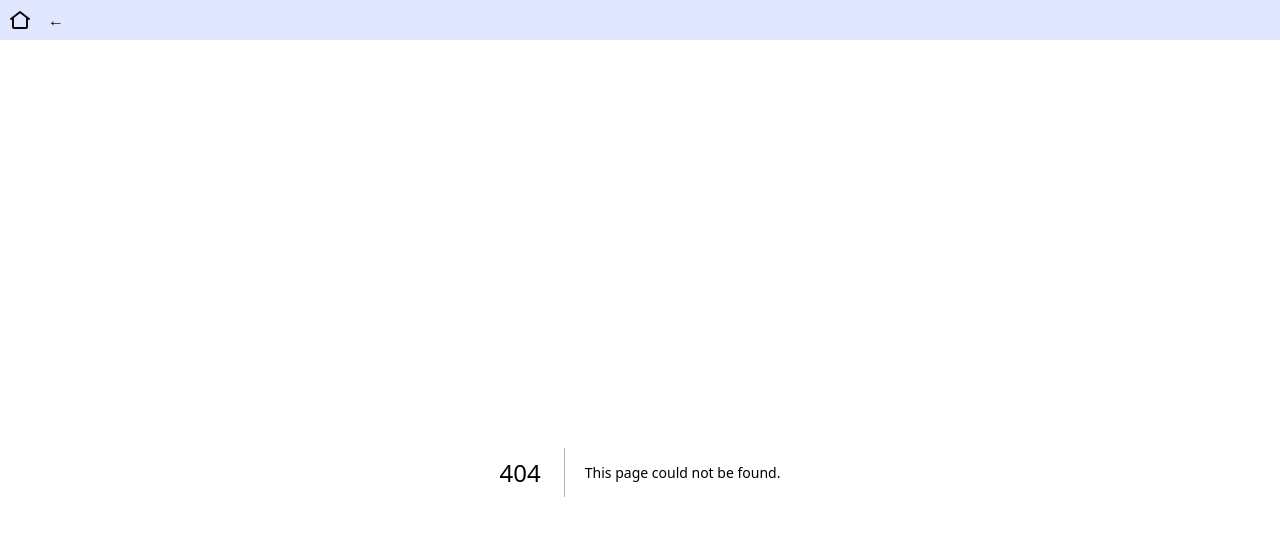
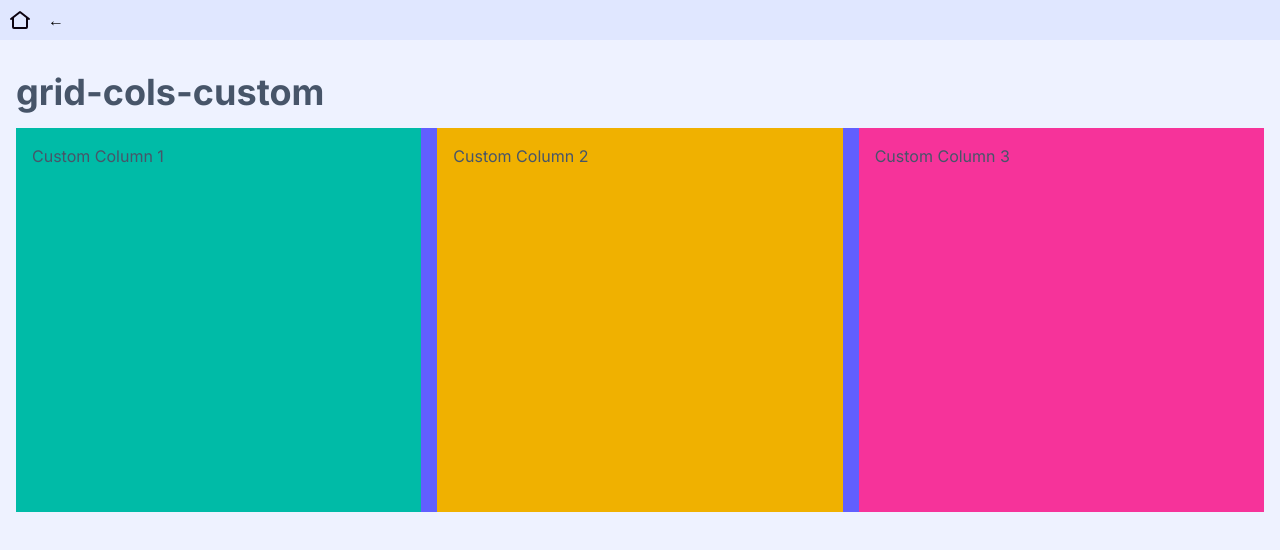
Before and after one commit to emanuelefavero/frontend-problems, a Next.js app in the folder react/: page /tailwind/grid-cols-custom in a window 1280 px wide. Before the commit this address had no page. Shown: the top 550 px of the page. Built offline with nearby package versions, Linux system fonts and the light colour scheme.

Commit message:
feat: add tailwind/grid-cols-custom

```diff
--- /dev/null
+++ b/react/app/tailwind/grid-cols-custom/page.tsx
@@ -0,0 +1,13 @@
+export default function Page() {
+  return (
+    <>
+      <h1>grid-cols-custom</h1>
+
+      <div className='grid grid-cols-[repeat(auto-fit,_minmax(250px,_1fr))] gap-4 bg-indigo-500'>
+        <div className='min-h-80 bg-teal-500 p-4'>Custom Column 1</div>
+        <div className='bg-yellow-500 p-4'>Custom Column 2</div>
+        <div className='min-h-96 bg-pink-500 p-4'>Custom Column 3</div>
+      </div>
+    </>
+  )
+}
--- a/react/app/tailwind/page.tsx
+++ b/react/app/tailwind/page.tsx
@@ -9,6 +9,9 @@ export default function Page() {
         <li>
           <Link href='/tailwind/mx-auto'>mx-auto</Link>
         </li>
+        <li>
+          <Link href='/tailwind/grid-cols-custom'>grid-cols-custom</Link>
+        </li>
       </ul>
     </>
   )
```
